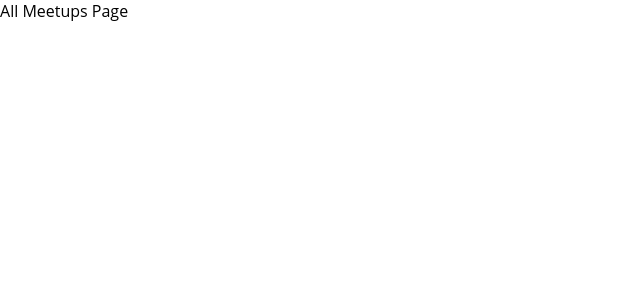
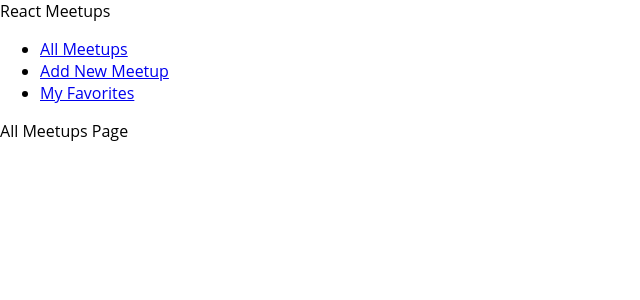
Before and after one commit to ayonalmamun/nextJS-react-the-complete-guide, a React (Create React App) app in the folder my-app/: page / in a window 1280 px wide. Shown: the top 300 px of the page, without its empty margins (0-640 px from the left). Built offline with nearby package versions, Linux system fonts and the light colour scheme.

Commit message:
video 18 done. link added

```diff
--- a/my-app/src/App.js
+++ b/my-app/src/App.js
@@ -4,9 +4,12 @@
 import NewMeetupPage from "./pages/NewMeetup";
 import FavoritesPage from "./pages/Favorites";
 
+import MainNavigation from "./components/layout/MainNavigation";
+
 function App() {
   return (
     <div>
+      <MainNavigation />
       <Routes>
         <Route path="/" element={<AllMeetupsPage />}></Route>
         <Route path="/new-meetup" element={<NewMeetupPage />}></Route>
--- /dev/null
+++ b/my-app/src/components/layout/MainNavigation.js
@@ -0,0 +1,22 @@
+import { Link } from "react-router-dom";
+
+export default function MainNavigation() {
+  return (
+    <header>
+      <div>React Meetups</div>
+      <nav>
+        <ul>
+          <li>
+            <Link to='/'>All Meetups</Link>
+          </li>
+          <li>
+            <Link to='/new-meetup'>Add New Meetup</Link>
+          </li>
+          <li>
+            <Link to='/favorites'>My Favorites</Link>
+          </li>
+        </ul>
+      </nav>
+    </header>
+  );
+}
```
